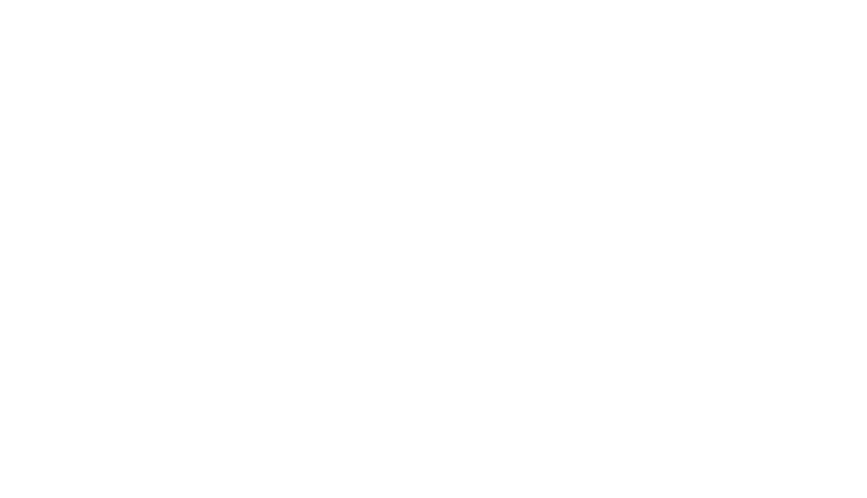
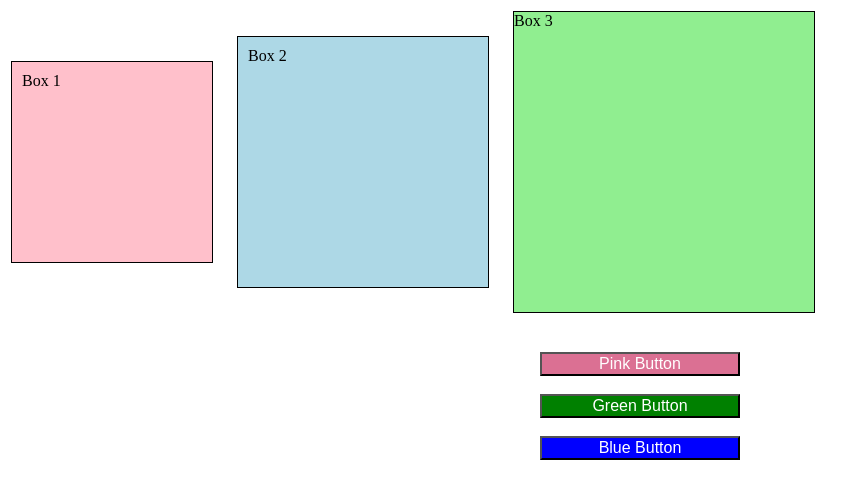
Before and after one commit to pandiya22/FrontendProjects, a plain HTML site: page tasks/images/Css/box.html in a window 1280 px wide. Shown: the whole page, without its empty margins (0-867 px from the left). Drawn offline with Linux system fonts and the light colour scheme.

Commit message:
box-button

```diff
--- a/tasks/images/Css/box.css
+++ b/tasks/images/Css/box.css
@@ -0,0 +1,23 @@
+.button-container {
+    text-align: center;
+
+}
+
+button {
+    width: 200px;
+    color: white;
+    font-size: 16px;
+
+}
+
+.pink-button {
+    background-color:palevioletred;
+}
+
+.green-button {
+    background-color: green;
+}
+
+.blue-button {
+    background-color:blue;
+}
--- a/tasks/images/Css/box.html
+++ b/tasks/images/Css/box.html
@@ -1,11 +1,39 @@
 <!DOCTYPE html>
-<html lang="en">
+<html>
 <head>
-    <meta charset="UTF-8">
-    <meta name="viewport" content="width=device-width, initial-scale=1.0">
-    <title>Document</title>
+  <title>Two Boxes</title>
+  <link rel="stylesheet" href="box.css">
 </head>
 <body>
 
+  <table>
+    <tr>
+      <td>
+        <div style="width:200px; height:200px; background-color:pink; border:1px solid black;">
+          <p style="margin:10px;">Box 1</p>
+        </div>
+      </td>
+      <td>
+        <div style="width:250px; height:250px; background-color:lightblue; border:1px solid black; margin-left:20px;">
+          <p style="margin:10px;">Box 2</p>
+        </div>
+      </td>
+
+    <td>
+ <div style="width:300px; height:300px; background-color:lightgreen; border:1px solid black;margin-left: 20px;>
+          <p style= "margin:10px;">Box 3</p>
+        </div>
+    </td>
+    </tr>
+  </table>
+  <br>
+  <br>
+  <div class="button-container">
+    <button class="pink-button">Pink Button</button><br><br>
+    <button class="green-button">Green Button</button><br><br>
+    <button class="blue-button">Blue Button</button><br><br>
+  </div>
+
+
 </body>
 </html>
```
